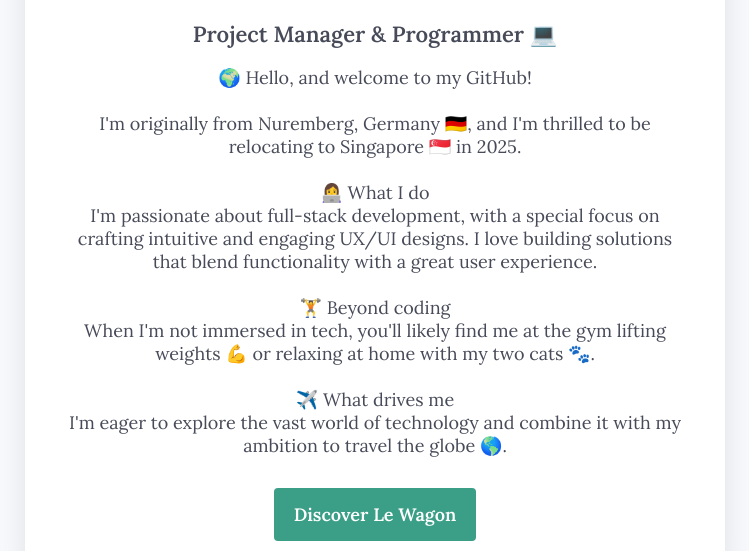
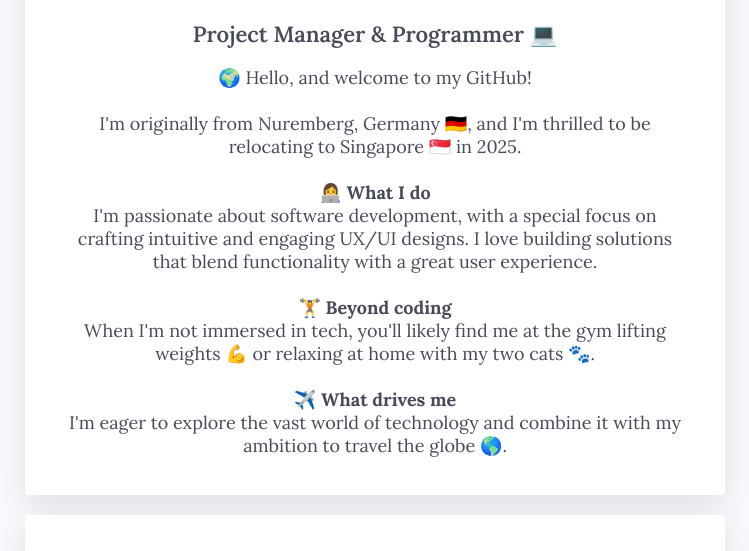
Before and after one commit to christophalberter/profile, a plain HTML site: page index.html in a window 1280 px wide. Shown: the part 249-800 px from the top of the page, without its empty margins (265-1014 px from the left). Drawn offline with Linux system fonts and the light colour scheme.

Commit message:
removed button

```diff
--- a/index.html
+++ b/index.html
@@ -24,14 +24,14 @@
         <p>
           🌍 Hello, and welcome to my GitHub!<br><br>
           I'm originally from Nuremberg, Germany 🇩🇪, and I'm thrilled to be relocating to Singapore 🇸🇬 in 2025.
-          <br><br>👩‍💻 What I do<br>
-          I'm passionate about full-stack development, with a special focus on crafting intuitive and engaging UX/UI designs. I love building solutions that blend functionality with a great user experience.
-          <br><br>🏋️ Beyond coding<br>
+          <br><br>👩‍💻 <strong>What I do</strong><br>
+          I'm passionate about software development, with a special focus on crafting intuitive and engaging UX/UI designs. I love building solutions that blend functionality with a great user experience.
+          <br><br>🏋️ <strong>Beyond coding</strong><br>
           When I'm not immersed in tech, you'll likely find me at the gym lifting weights 💪 or relaxing at home with my two cats 🐾.
-          <br><br>✈️ What drives me<br>
+          <br><br>✈️ <strong>What drives me</strong><br>
           I'm eager to explore the vast world of technology and combine it with my ambition to travel the globe 🌎.
-          <br><br><br>
-          <a href="#" class="btn-blue">Discover Le Wagon</a>
+          <!-- <br><br><br>
+          <a href="#" class="btn-blue">Discover Le Wagon</a> -->
         </p>
       </div>
       <div class="card-white" id="social media">
```
